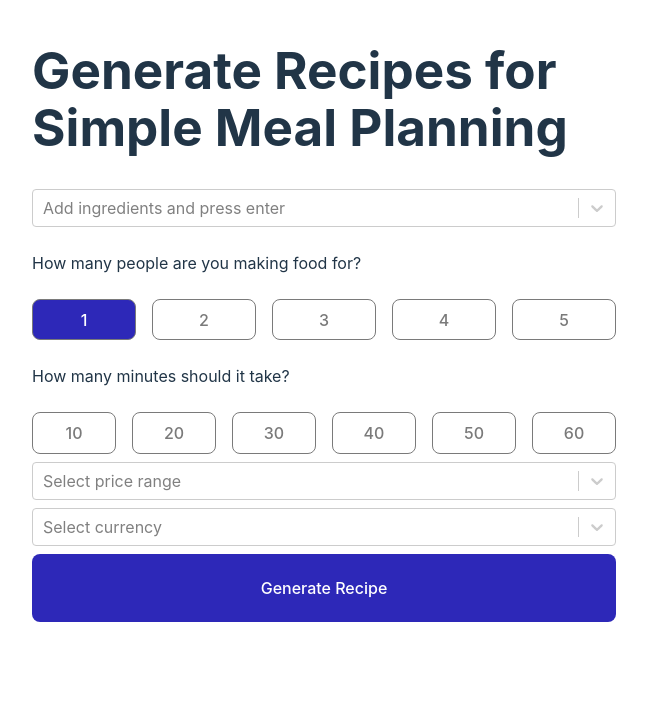
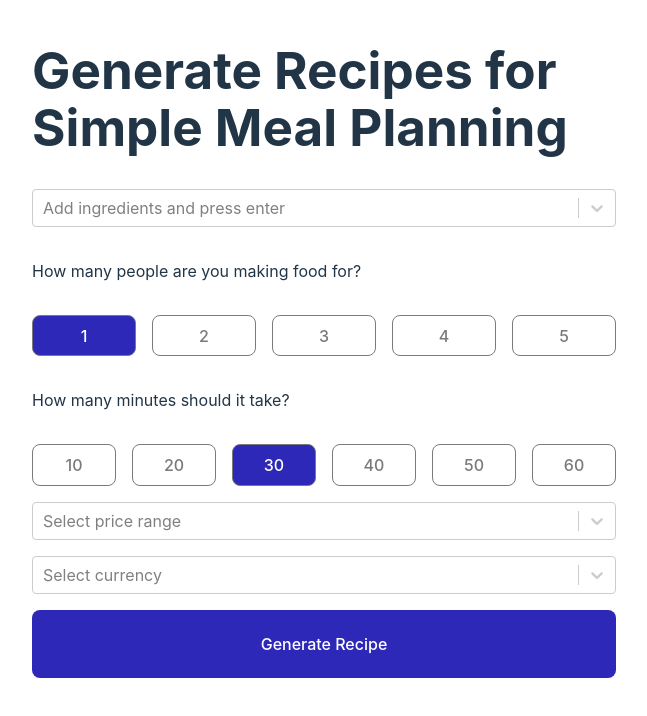
Before and after one commit to leifriksheim/Recipe-Generator, a React (Vite) app: page / in a window 1280 px wide. Shown: the top 716 px of the page, without its empty margins (316-963 px from the left). Built offline with nearby package versions, Linux system fonts and the light colour scheme.

Commit message:
small fixes

```diff
--- a/src/App.css
+++ b/src/App.css
@@ -11,7 +11,7 @@
 .data-options {
   display: flex;
   flex-direction: column;
-  gap: 0.5rem;
+  gap: 1rem;
 }
 
 .select {
--- a/src/App.tsx
+++ b/src/App.tsx
@@ -122,7 +122,7 @@ function App() {
 
                 return (
                   <button
-                    data-active={minutes === data.numPeople}
+                    data-active={minutes === data.minutes}
                     key={minutes * 5}
                     onClick={() => setData({ ...data, minutes })}
                   >
```
